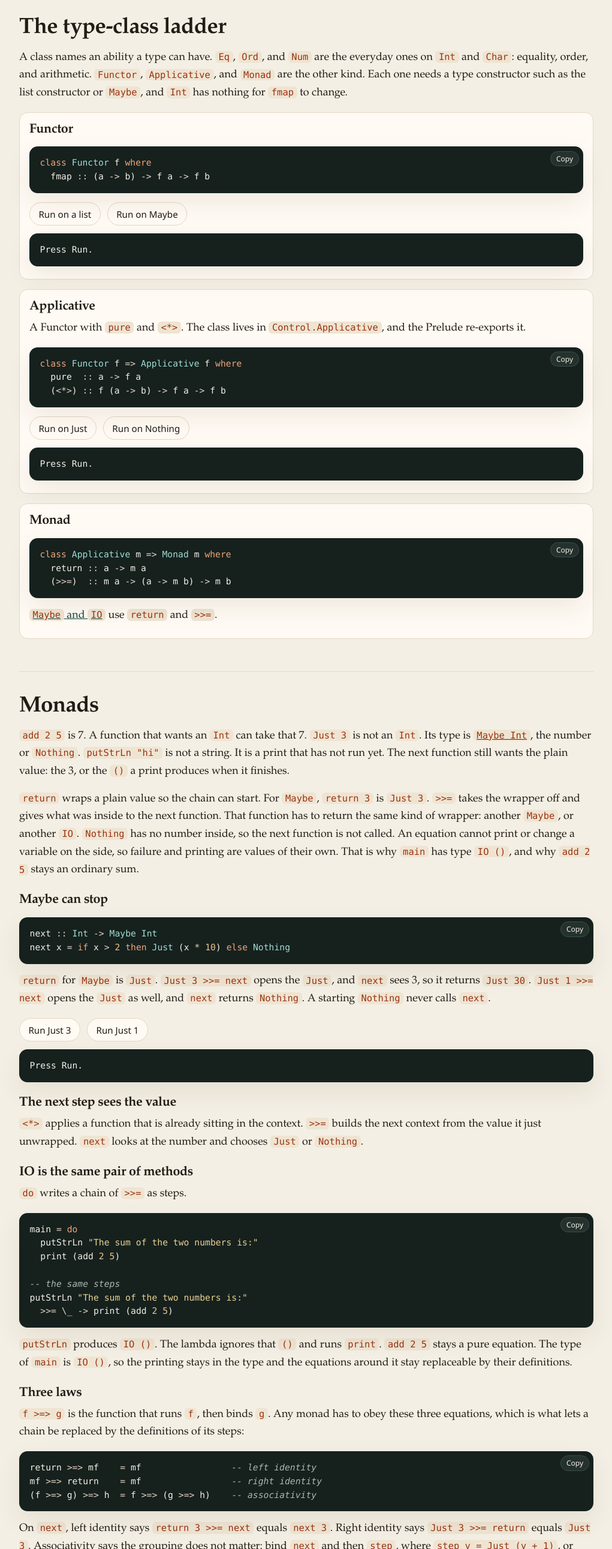
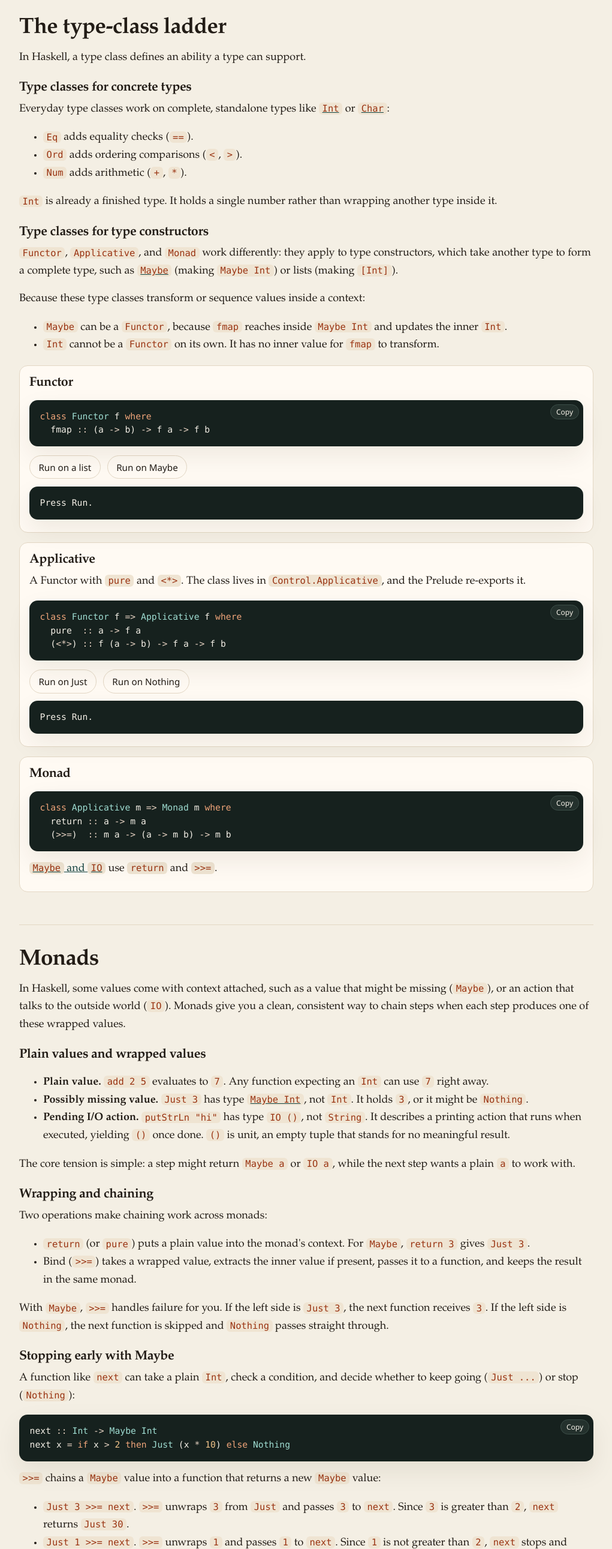
Before and after one commit to mooky424/mooky424.github.io, a plain HTML site: page index.html in a window 1280 px wide. Shown: the part 3880-6462 px from the top of the page at 60% size, without its empty margins (240-1261 px from the left). Drawn offline with Linux system fonts and the light colour scheme.

Commit message:
refine monads + type classes

```diff
--- a/index.html
+++ b/index.html
@@ -141,7 +141,24 @@ Nothing :: Maybe a</pre>
 
       <section id="ladder">
         <h2>The type-class ladder</h2>
-        <p>A class names an ability a type can have. <code>Eq</code>, <code>Ord</code>, and <code>Num</code> are the everyday ones on <code>Int</code> and <code>Char</code>: equality, order, and arithmetic. <code>Functor</code>, <code>Applicative</code>, and <code>Monad</code> are the other kind. Each one needs a type constructor such as the list constructor or <code>Maybe</code>, and <code>Int</code> has nothing for <code>fmap</code> to change.</p>
+        <p>In Haskell, a type class defines an ability a type can support.</p>
+
+        <h3>Type classes for concrete types</h3>
+        <p>Everyday type classes work on complete, standalone types like <a href="#type-int"><code>Int</code></a> or <a href="#type-char"><code>Char</code></a>:</p>
+        <ul>
+          <li><code>Eq</code> adds equality checks (<code>==</code>).</li>
+          <li><code>Ord</code> adds ordering comparisons (<code>&lt;</code>, <code>&gt;</code>).</li>
+          <li><code>Num</code> adds arithmetic (<code>+</code>, <code>*</code>).</li>
+        </ul>
+        <p><code>Int</code> is already a finished type. It holds a single number rather than wrapping another type inside it.</p>
+
+        <h3>Type classes for type constructors</h3>
+        <p><code>Functor</code>, <code>Applicative</code>, and <code>Monad</code> work differently: they apply to type constructors, which take another type to form a complete type, such as <a href="#type-maybe"><code>Maybe</code></a> (making <code>Maybe Int</code>) or lists (making <code>[Int]</code>).</p>
+        <p>Because these type classes transform or sequence values inside a context:</p>
+        <ul>
+          <li><code>Maybe</code> can be a <code>Functor</code>, because <code>fmap</code> reaches inside <code>Maybe Int</code> and updates the inner <code>Int</code>.</li>
+          <li><code>Int</code> cannot be a <code>Functor</code> on its own. It has no inner value for <code>fmap</code> to transform.</li>
+        </ul>
         <div class="ladder">
           <article>
             <h3>Functor</h3>
@@ -178,45 +195,78 @@ Nothing :: Maybe a</pre>
 
       <section id="monad">
         <h2>Monads</h2>
-        <p><code>add 2 5</code> is 7. A function that wants an <code>Int</code> can take that 7. <code>Just 3</code> is not an <code>Int</code>. Its type is <a href="#type-maybe"><code>Maybe Int</code></a>, the number or <code>Nothing</code>. <code>putStrLn "hi"</code> is not a string. It is a print that has not run yet. The next function still wants the plain value: the 3, or the <code>()</code> a print produces when it finishes.</p>
-        <p><code>return</code> wraps a plain value so the chain can start. For <code>Maybe</code>, <code>return 3</code> is <code>Just 3</code>. <code>&gt;&gt;=</code> takes the wrapper off and gives what was inside to the next function. That function has to return the same kind of wrapper: another <code>Maybe</code>, or another <code>IO</code>. <code>Nothing</code> has no number inside, so the next function is not called. An equation cannot print or change a variable on the side, so failure and printing are values of their own. That is why <code>main</code> has type <code>IO ()</code>, and why <code>add 2 5</code> stays an ordinary sum.</p>
+        <p>In Haskell, some values come with context attached, such as a value that might be missing (<code>Maybe</code>), or an action that talks to the outside world (<code>IO</code>). Monads give you a clean, consistent way to chain steps when each step produces one of these wrapped values.</p>
 
-        <h3>Maybe can stop</h3>
+        <h3>Plain values and wrapped values</h3>
+        <ul>
+          <li><strong>Plain value.</strong> <code>add 2 5</code> evaluates to <code>7</code>. Any function expecting an <code>Int</code> can use <code>7</code> right away.</li>
+          <li><strong>Possibly missing value.</strong> <code>Just 3</code> has type <a href="#type-maybe"><code>Maybe Int</code></a>, not <code>Int</code>. It holds <code>3</code>, or it might be <code>Nothing</code>.</li>
+          <li><strong>Pending I/O action.</strong> <code>putStrLn "hi"</code> has type <code>IO ()</code>, not <code>String</code>. It describes a printing action that runs when executed, yielding <code>()</code> once done. <code>()</code> is unit, an empty tuple that stands for no meaningful result.</li>
+        </ul>
+        <p>The core tension is simple: a step might return <code>Maybe a</code> or <code>IO a</code>, while the next step wants a plain <code>a</code> to work with.</p>
+
+        <h3>Wrapping and chaining</h3>
+        <p>Two operations make chaining work across monads:</p>
+        <ul>
+          <li><code>return</code> (or <code>pure</code>) puts a plain value into the monad's context. For <code>Maybe</code>, <code>return 3</code> gives <code>Just 3</code>.</li>
+          <li>Bind (<code>&gt;&gt;=</code>) takes a wrapped value, extracts the inner value if present, passes it to a function, and keeps the result in the same monad.</li>
+        </ul>
+        <p>With <code>Maybe</code>, <code>&gt;&gt;=</code> handles failure for you. If the left side is <code>Just 3</code>, the next function receives <code>3</code>. If the left side is <code>Nothing</code>, the next function is skipped and <code>Nothing</code> passes straight through.</p>
+
+        <h3>Stopping early with Maybe</h3>
+        <p>A function like <code>next</code> can take a plain <code>Int</code>, check a condition, and decide whether to keep going (<code>Just ...</code>) or stop (<code>Nothing</code>):</p>
         <pre><code data-lang="haskell">next :: Int -&gt; Maybe Int
 next x = if x &gt; 2 then Just (x * 10) else Nothing</code></pre>
-        <p><code>return</code> for <code>Maybe</code> is <code>Just</code>. <code>Just 3 &gt;&gt;= next</code> opens the <code>Just</code>, and <code>next</code> sees 3, so it returns <code>Just 30</code>. <code>Just 1 &gt;&gt;= next</code> opens the <code>Just</code> as well, and <code>next</code> returns <code>Nothing</code>. A starting <code>Nothing</code> never calls <code>next</code>.</p>
+        <p><code>&gt;&gt;=</code> chains a <code>Maybe</code> value into a function that returns a new <code>Maybe</code> value:</p>
+        <ul>
+          <li><code>Just 3 &gt;&gt;= next</code>. <code>&gt;&gt;=</code> unwraps <code>3</code> from <code>Just</code> and passes <code>3</code> to <code>next</code>. Since <code>3</code> is greater than <code>2</code>, <code>next</code> returns <code>Just 30</code>.</li>
+          <li><code>Just 1 &gt;&gt;= next</code>. <code>&gt;&gt;=</code> unwraps <code>1</code> and passes <code>1</code> to <code>next</code>. Since <code>1</code> is not greater than <code>2</code>, <code>next</code> stops and returns <code>Nothing</code>.</li>
+          <li><code>Nothing &gt;&gt;= next</code>. There is no number inside <code>Nothing</code>, so <code>&gt;&gt;=</code> skips <code>next</code> completely and returns <code>Nothing</code>.</li>
+        </ul>
+        <p>In <code>Maybe</code>, <code>return</code> (or <code>pure</code>) wraps a plain number in <code>Just</code>. For example, <code>return 3</code> is <code>Just 3</code>.</p>
         <div class="controls">
           <button type="button" data-ladder="bind-go">Run Just 3</button>
           <button type="button" data-ladder="bind-stop">Run Just 1</button>
+          <button type="button" data-ladder="bind-nothing">Run Nothing</button>
         </div>
         <pre class="console" id="monad-bind" aria-live="polite">Press Run.</pre>
 
-        <h3>The next step sees the value</h3>
-        <p><code>&lt;*&gt;</code> applies a function that is already sitting in the context. <code>&gt;&gt;=</code> builds the next context from the value it just unwrapped. <code>next</code> looks at the number and chooses <code>Just</code> or <code>Nothing</code>.</p>
+        <h3>The three monad laws</h3>
+        <p>Every monad must follow three rules so chains of steps behave predictably and can be refactored safely. The Kleisli composition operator (<code>&gt;=&gt;</code>) joins two monadic functions (<code>a -&gt; m b</code> and <code>b -&gt; m c</code>) into one combined function (<code>a -&gt; m c</code>): run the first function, then pass its result into the second using <code>&gt;&gt;=</code>.</p>
+        <pre><code data-lang="haskell">return &gt;=&gt; mf    = mf               -- Left identity
+mf &gt;=&gt; return    = mf               -- Right identity
+(f &gt;=&gt; g) &gt;=&gt; h  = f &gt;=&gt; (g &gt;=&gt; h)  -- Associativity</code></pre>
 
-        <h3>IO is the same pair of methods</h3>
-        <p><code>do</code> writes a chain of <code>&gt;&gt;=</code> as steps.</p>
-        <pre><code data-lang="haskell">main = do
-  putStrLn "The sum of the two numbers is:"
-  print (add 2 5)
-
--- the same steps
-putStrLn "The sum of the two numbers is:"
-  &gt;&gt;= \_ -&gt; print (add 2 5)</code></pre>
-        <p><code>putStrLn</code> produces <code>IO ()</code>. The lambda ignores that <code>()</code> and runs <code>print</code>. <code>add 2 5</code> stays a pure equation. The type of <code>main</code> is <code>IO ()</code>, so the printing stays in the type and the equations around it stay replaceable by their definitions.</p>
-
-        <h3>Three laws</h3>
-        <p><code>f &gt;=&gt; g</code> is the function that runs <code>f</code>, then binds <code>g</code>. Any monad has to obey these three equations, which is what lets a chain be replaced by the definitions of its steps:</p>
-        <pre><code data-lang="haskell">return &gt;=&gt; mf    = mf                 -- left identity
-mf &gt;=&gt; return    = mf                 -- right identity
-(f &gt;=&gt; g) &gt;=&gt; h  = f &gt;=&gt; (g &gt;=&gt; h)    -- associativity</code></pre>
-        <p>On <code>next</code>, left identity says <code>return 3 &gt;&gt;= next</code> equals <code>next 3</code>. Right identity says <code>Just 3 &gt;&gt;= return</code> equals <code>Just 3</code>. Associativity says the grouping does not matter: bind <code>next</code> and then <code>step</code>, where <code>step y = Just (y + 1)</code>, or bind the combined function.</p>
+        <h4>Left identity</h4>
+        <p>Wrapping a value with <code>return</code> and immediately passing it with <code>&gt;&gt;=</code> does the same thing as calling the function directly on that value:</p>
+        <pre><code data-lang="haskell">return 3 &gt;&gt;= next   -- same as: next 3  -&gt;  Just 30</code></pre>
         <div class="controls">
           <button type="button" data-ladder="law-left">Run left identity</button>
+        </div>
+        <pre class="console" id="monad-law-left" aria-live="polite">Press Run.</pre>
+
+        <h4>Right identity</h4>
+        <p>Passing a wrapped value into <code>return</code> gives back that exact wrapped value unchanged:</p>
+        <pre><code data-lang="haskell">Just 3 &gt;&gt;= return   -- gives: Just 3</code></pre>
+        <div class="controls">
           <button type="button" data-ladder="law-right">Run right identity</button>
+        </div>
+        <pre class="console" id="monad-law-right" aria-live="polite">Press Run.</pre>
+
+        <h4>Associativity</h4>
+        <p>Grouping chained steps in different ways produces the same result. <code>next</code> is defined above, and <code>step</code> adds 1 inside <code>Maybe</code>:</p>
+        <pre><code data-lang="haskell">step :: Int -&gt; Maybe Int
+step y = Just (y + 1)</code></pre>
+        <p>In GHCi, both groupings unwrap <code>3</code>, multiply by <code>10</code> to get <code>Just 30</code>, and add <code>1</code> to reach <code>Just 31</code>:</p>
+        <pre class="ghci">ghci&gt; (Just 3 &gt;&gt;= next) &gt;&gt;= step
+Just 31
+
+ghci&gt; Just 3 &gt;&gt;= (\x -&gt; next x &gt;&gt;= step)
+Just 31</pre>
+        <div class="controls">
           <button type="button" data-ladder="law-assoc">Run associativity</button>
         </div>
-        <pre class="console" id="monad-laws" aria-live="polite">Press Run.</pre>
+        <pre class="console" id="monad-law-assoc" aria-live="polite">Press Run.</pre>
       </section>
 
       <section id="syntax">
@@ -613,6 +663,6 @@ noto x = if x == True then "This is an even Number" else "This is an ODD number"
   <script src="js/config.js?v=8"></script>
   <script src="js/highlight.js?v=4"></script>
   <script src="js/sandbox.js?v=5"></script>
-  <script src="js/main.js?v=12"></script>
+  <script src="js/main.js?v=14"></script>
 </body>
 </html>
--- a/js/main.js
+++ b/js/main.js
@@ -24,19 +24,23 @@
     },
     "bind-stop": {
       out: "monad-bind",
-      text: "ghci> Just 1 >>= next\nNothing\n\nghci> Nothing >>= next\nNothing\n\nnext sees 1 and chooses Nothing. A starting Nothing never calls next."
+      text: "ghci> Just 1 >>= next\nNothing\n\nnext sees 1. 1 is not greater than 2, so it returns Nothing."
+    },
+    "bind-nothing": {
+      out: "monad-bind",
+      text: "ghci> Nothing >>= next\nNothing\n\nThere is no number inside Nothing, so next is never called."
     },
     "law-left": {
-      out: "monad-laws",
-      text: "ghci> return 3 >>= next\nJust 30\n\nghci> next 3\nJust 30\n\nreturn 3 is Just 3. Binding next is the same as calling next on 3."
+      out: "monad-law-left",
+      text: "ghci> return 3 >>= next\nJust 30\n\nghci> next 3\nJust 30\n\nWrapping 3 with return and binding next does the same thing as next 3."
     },
     "law-right": {
-      out: "monad-laws",
-      text: "ghci> Just 3 >>= return\nJust 3\n\nreturn puts the unwrapped 3 straight back into Just."
+      out: "monad-law-right",
+      text: "ghci> Just 3 >>= return\nJust 3\n\nPassing Just 3 into return gives that same Just 3 back."
     },
     "law-assoc": {
-      out: "monad-laws",
-      text: "ghci> (Just 3 >>= next) >>= step\nJust 31\n\nghci> Just 3 >>= (\\x -> next x >>= step)\nJust 31\n\nstep y = Just (y + 1). Both groupings unwrap 3, multiply by 10, then add 1."
+      out: "monad-law-assoc",
+      text: "ghci> (Just 3 >>= next) >>= step\nJust 31\n\nghci> Just 3 >>= (\\x -> next x >>= step)\nJust 31\n\nBoth groupings unwrap 3, multiply by 10 to get Just 30, and add 1 to reach Just 31."
     }
   };
 
```
